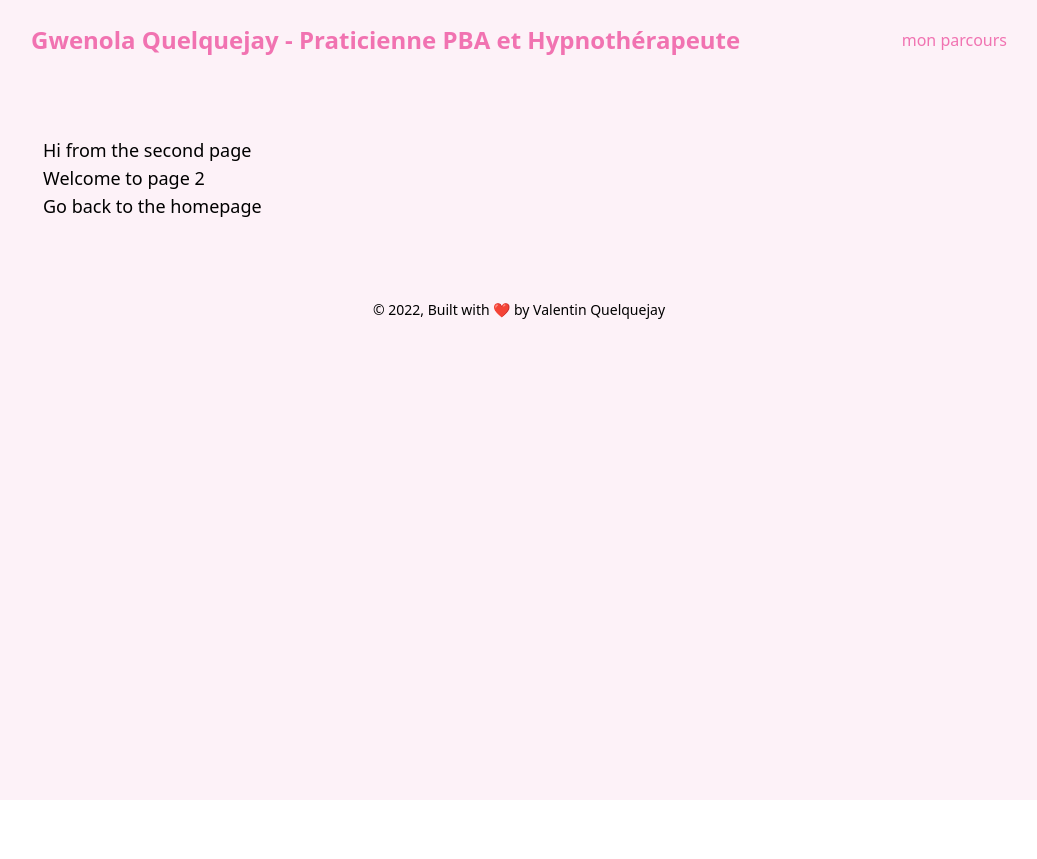
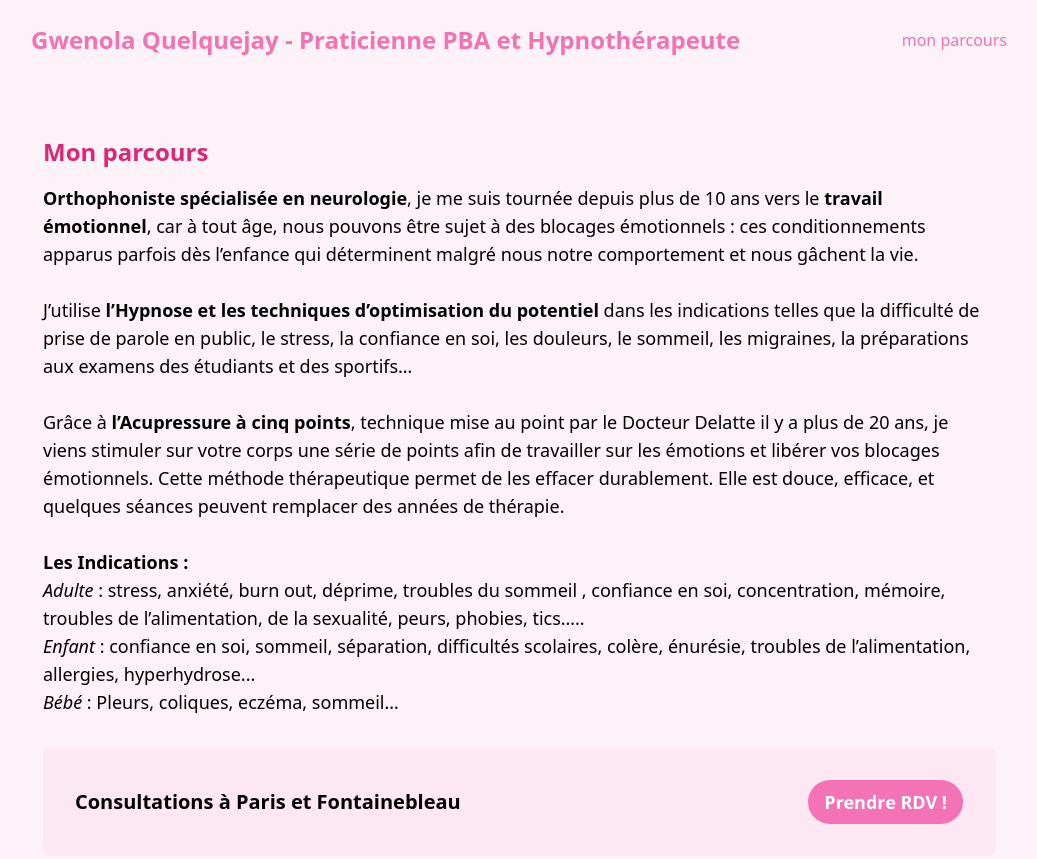
Before and after one commit to vquelque/gwenolaquelquejay, a Gatsby site: page /parcours in a window 1280 px wide. Shown: the top 859 px of the page, without its empty margins (121-1158 px from the left). Before the commit the page ends 800 px from the top, so only its background shows below. Built offline with nearby package versions, Linux system fonts and the light colour scheme; Gatsby itself is replaced by a stand-in of ours.

Commit message:
update about page

```diff
--- a/src/pages/parcours.tsx
+++ b/src/pages/parcours.tsx
@@ -3,13 +3,55 @@ import { Link } from "gatsby"
 
 import Layout from "../components/layout"
 import Seo from "../components/seo"
+import Callout from "../components/callout"
 
 const ParcoursPage = () => (
   <Layout>
-    <Seo title="Page two" />
-    <h1>Hi from the second page</h1>
-    <p>Welcome to page 2</p>
-    <Link to="/">Go back to the homepage</Link>
+    <Seo title="mon parcours" />
+    <h1 className="text-2xl text-pink-600 font-semibold mb-4">Mon parcours</h1>
+    <p>
+      <strong>Orthophoniste spécialisée en neurologie</strong>, je me suis tournée depuis plus de
+      10 ans vers le <strong>travail émotionnel</strong>, car à tout âge, nous pouvons être sujet
+      à des blocages émotionnels : ces conditionnements apparus parfois dès
+      l’enfance qui déterminent malgré nous notre comportement et nous gâchent
+      la vie.
+      </p>
+      <br />
+      <p>
+      J’utilise <strong>l’Hypnose et les techniques d’optimisation du potentiel </strong> dans les
+      indications telles que la difficulté de prise de parole en public, le
+      stress, la confiance en soi, les douleurs, le sommeil, les migraines, la
+      préparations aux examens des étudiants et des sportifs…
+      </p>
+      <br />
+      <p>
+      Grâce à <strong>l’Acupressure à cinq points</strong>, technique mise au point par le Docteur
+      Delatte il y a plus de 20 ans, je viens stimuler sur votre corps une série
+      de points afin de travailler sur les émotions et libérer vos blocages
+      émotionnels.
+      Cette méthode thérapeutique permet de les effacer durablement. Elle est
+      douce, efficace, et quelques séances peuvent remplacer des années de
+      thérapie.
+      </p>
+      <br />
+      <p>
+      <strong>Les Indications : </strong>
+      <ul>
+        <li>
+          <em>Adulte</em> : stress, anxiété, burn out, déprime, troubles du sommeil ,
+          confiance en soi, concentration, mémoire, troubles de l’alimentation,
+          de la sexualité, peurs, phobies, tics…..
+        </li>
+        <li>
+          <em>Enfant</em> : confiance en soi, sommeil, séparation, difficultés scolaires,
+          colère, énurésie, troubles de l’alimentation, allergies,
+          hyperhydrose...
+        </li>
+        <li><em>Bébé</em> : Pleurs, coliques, eczéma, sommeil…</li>
+      </ul>
+    </p>
+
+    <Callout />
   </Layout>
 )
 
```
